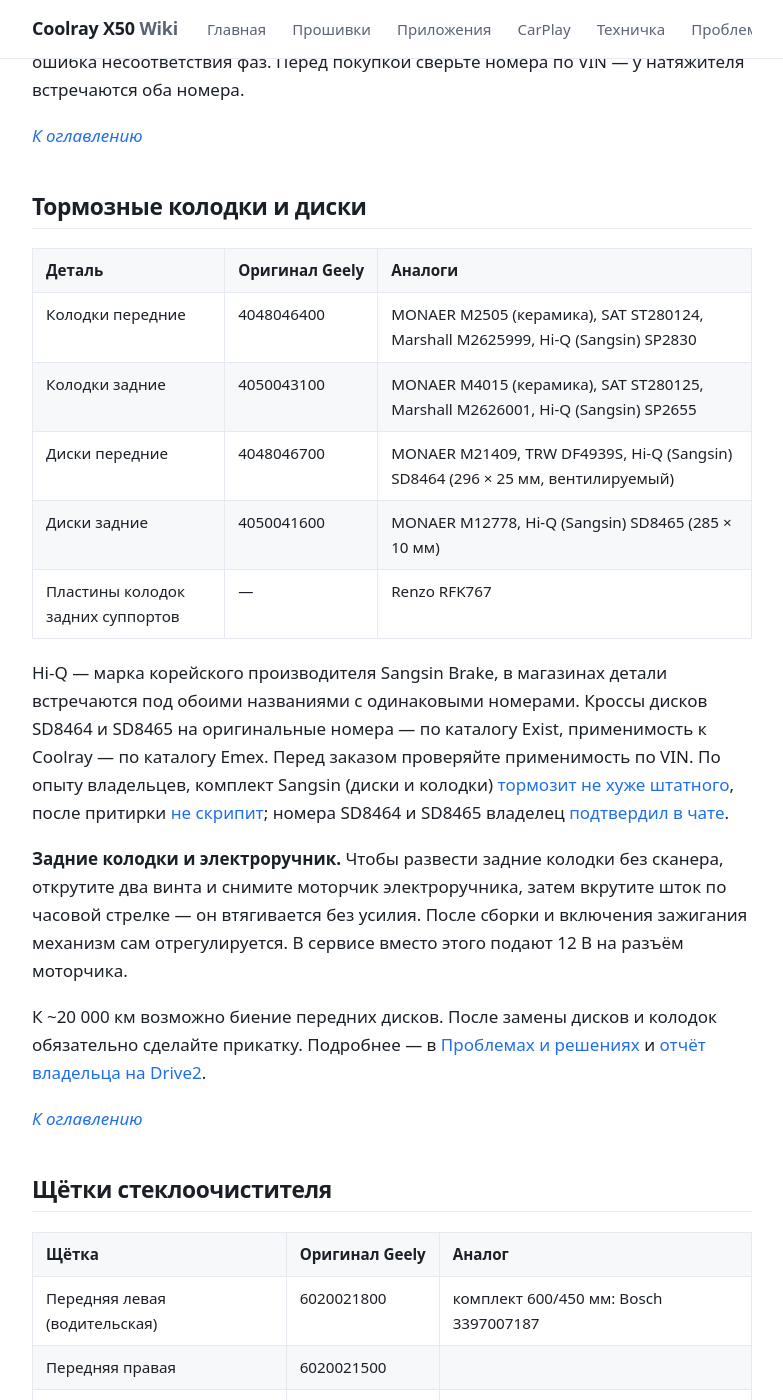
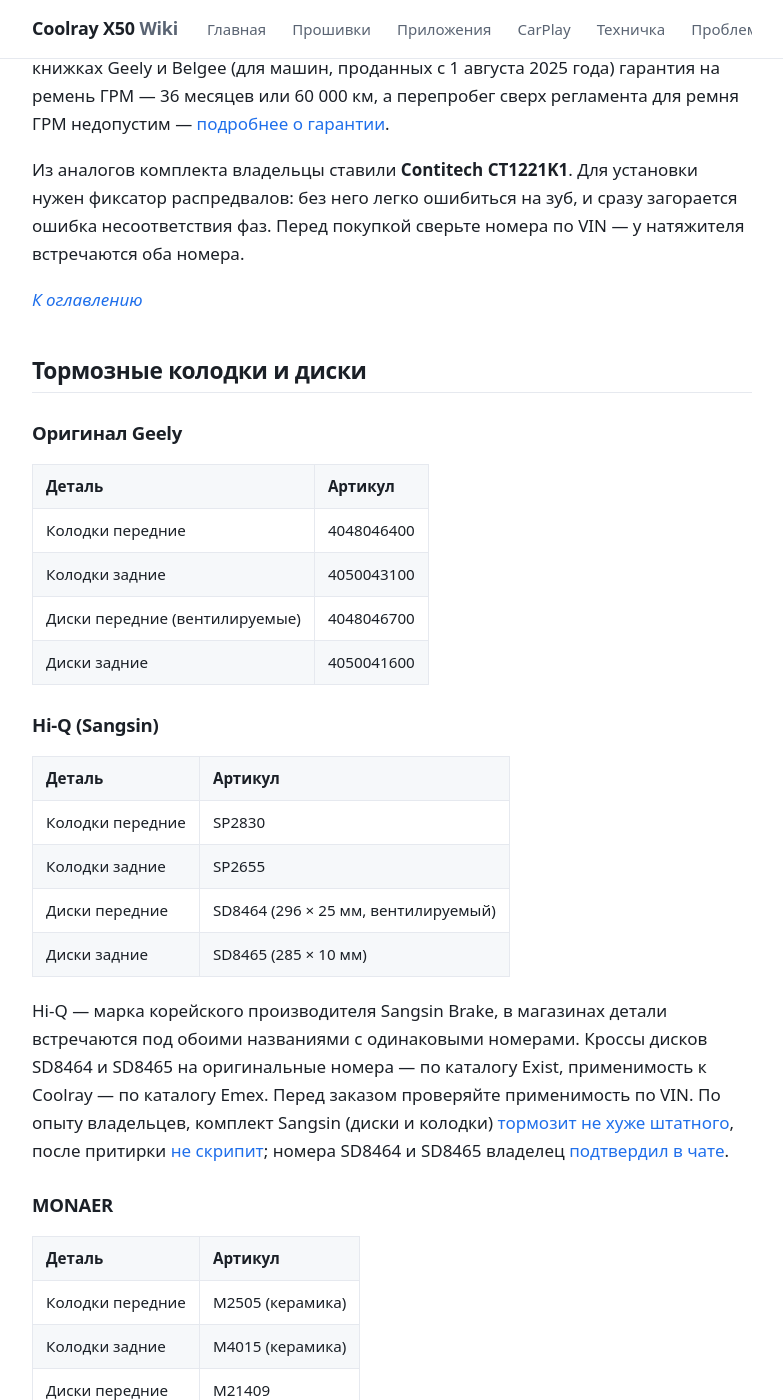
Before and after one commit to qttc/qttc.github.io, a Jekyll site: the page built from pages/to.md, in a window 1280 px wide and 1400 px high, scrolled down 3814 px. Shown: the whole window, without its empty margins (248-1031 px from the left). Built offline with Jekyll 4.4.1, drawn with Linux system fonts in a browser that asks for light colours; some of the changed text lies outside the part shown.

Commit message:
ТО: тормозные колодки и диски — отдельные таблицы по производителям

```diff
--- a/pages/to.md
+++ b/pages/to.md
@@ -97,15 +97,47 @@
 
 ## Тормозные колодки и диски
 
-| Деталь | Оригинал Geely | Аналоги |
-| --- | --- | --- |
-| Колодки передние | 4048046400 | MONAER M2505 (керамика), SAT ST280124, Marshall M2625999, Hi-Q (Sangsin) SP2830 |
-| Колодки задние | 4050043100 | MONAER M4015 (керамика), SAT ST280125, Marshall M2626001, Hi-Q (Sangsin) SP2655 |
-| Диски передние | 4048046700 | MONAER M21409, TRW DF4939S, Hi-Q (Sangsin) SD8464 (296 × 25 мм, вентилируемый) |
-| Диски задние | 4050041600 | MONAER M12778, Hi-Q (Sangsin) SD8465 (285 × 10 мм) |
-| Пластины колодок задних суппортов | — | Renzo RFK767 |
+### Оригинал Geely
+
+| Деталь | Артикул |
+| --- | --- |
+| Колодки передние | 4048046400 |
+| Колодки задние | 4050043100 |
+| Диски передние (вентилируемые) | 4048046700 |
+| Диски задние | 4050041600 |
+
+### Hi-Q (Sangsin)
+
+| Деталь | Артикул |
+| --- | --- |
+| Колодки передние | SP2830 |
+| Колодки задние | SP2655 |
+| Диски передние | SD8464 (296 × 25 мм, вентилируемый) |
+| Диски задние | SD8465 (285 × 10 мм) |
 
 Hi-Q — марка корейского производителя Sangsin Brake, в магазинах детали встречаются под обоими названиями с одинаковыми номерами. Кроссы дисков SD8464 и SD8465 на оригинальные номера — по каталогу Exist, применимость к Coolray — по каталогу Emex. Перед заказом проверяйте применимость по VIN. По опыту владельцев, комплект Sangsin (диски и колодки) [тормозит не хуже штатного](https://t.me/CoolRay_Android_Develop/71060/464276), после притирки [не скрипит](https://t.me/CoolRay_Android_Develop/71060/466384); номера SD8464 и SD8465 владелец [подтвердил в чате](https://t.me/CoolRay_Android_Develop/71060/466393).
+
+### MONAER
+
+| Деталь | Артикул |
+| --- | --- |
+| Колодки передние | M2505 (керамика) |
+| Колодки задние | M4015 (керамика) |
+| Диски передние | M21409 |
+| Диски задние | M12778 |
+
+### Другие аналоги
+
+| Деталь | Производитель | Артикул |
+| --- | --- | --- |
+| Колодки передние | SAT | ST280124 |
+| Колодки передние | Marshall | M2625999 |
+| Колодки задние | SAT | ST280125 |
+| Колодки задние | Marshall | M2626001 |
+| Диски передние | TRW | DF4939S |
+| Пластины колодок задних суппортов | Renzo | RFK767 |
+
+### Замена колодок и дисков
 
 **Задние колодки и электроручник.** Чтобы развести задние колодки без сканера, открутите два винта и снимите моторчик электроручника, затем вкрутите шток по часовой стрелке — он втягивается без усилия. После сборки и включения зажигания механизм сам отрегулируется. В сервисе вместо этого подают 12 В на разъём моторчика.
 
```
